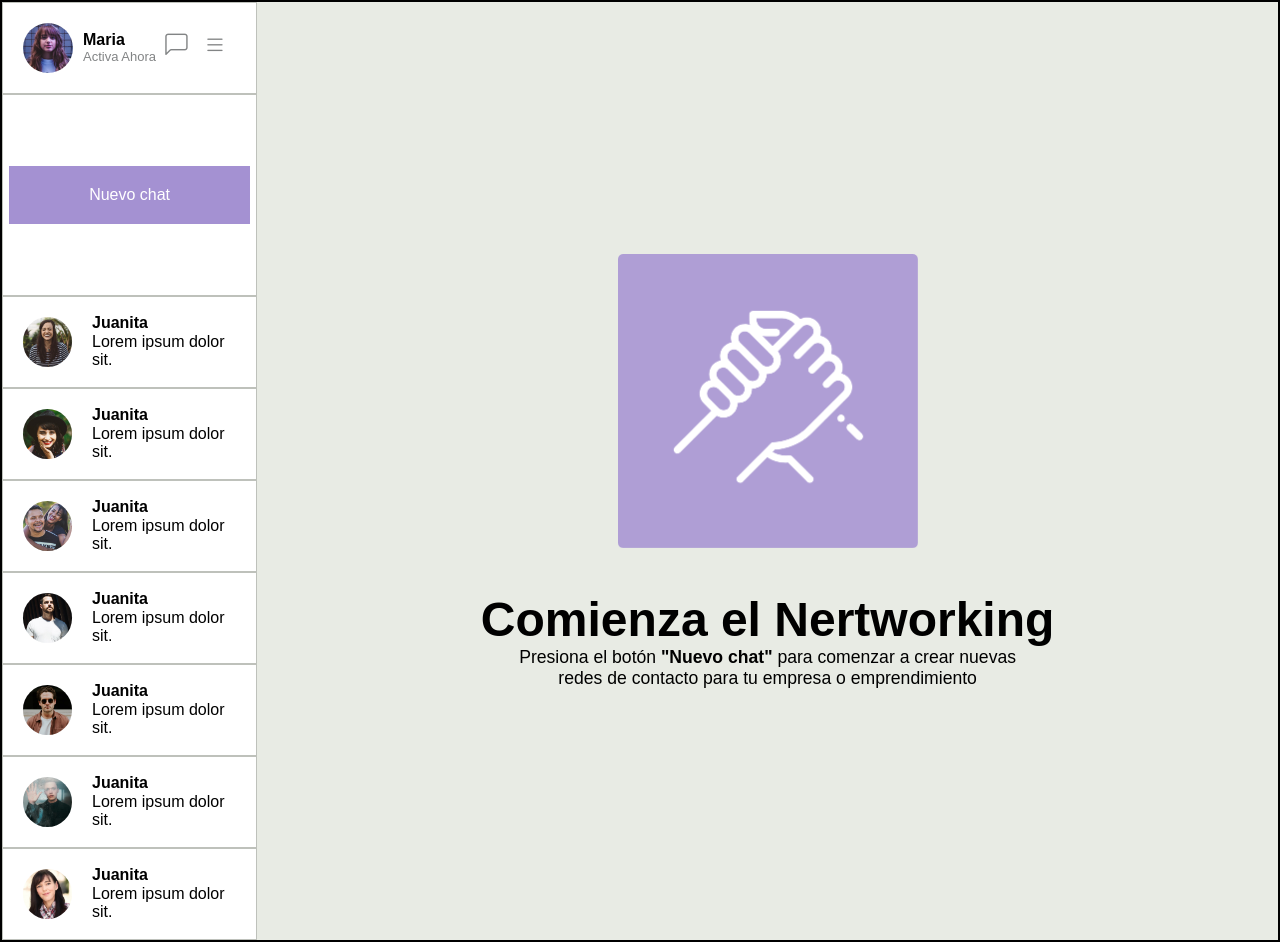
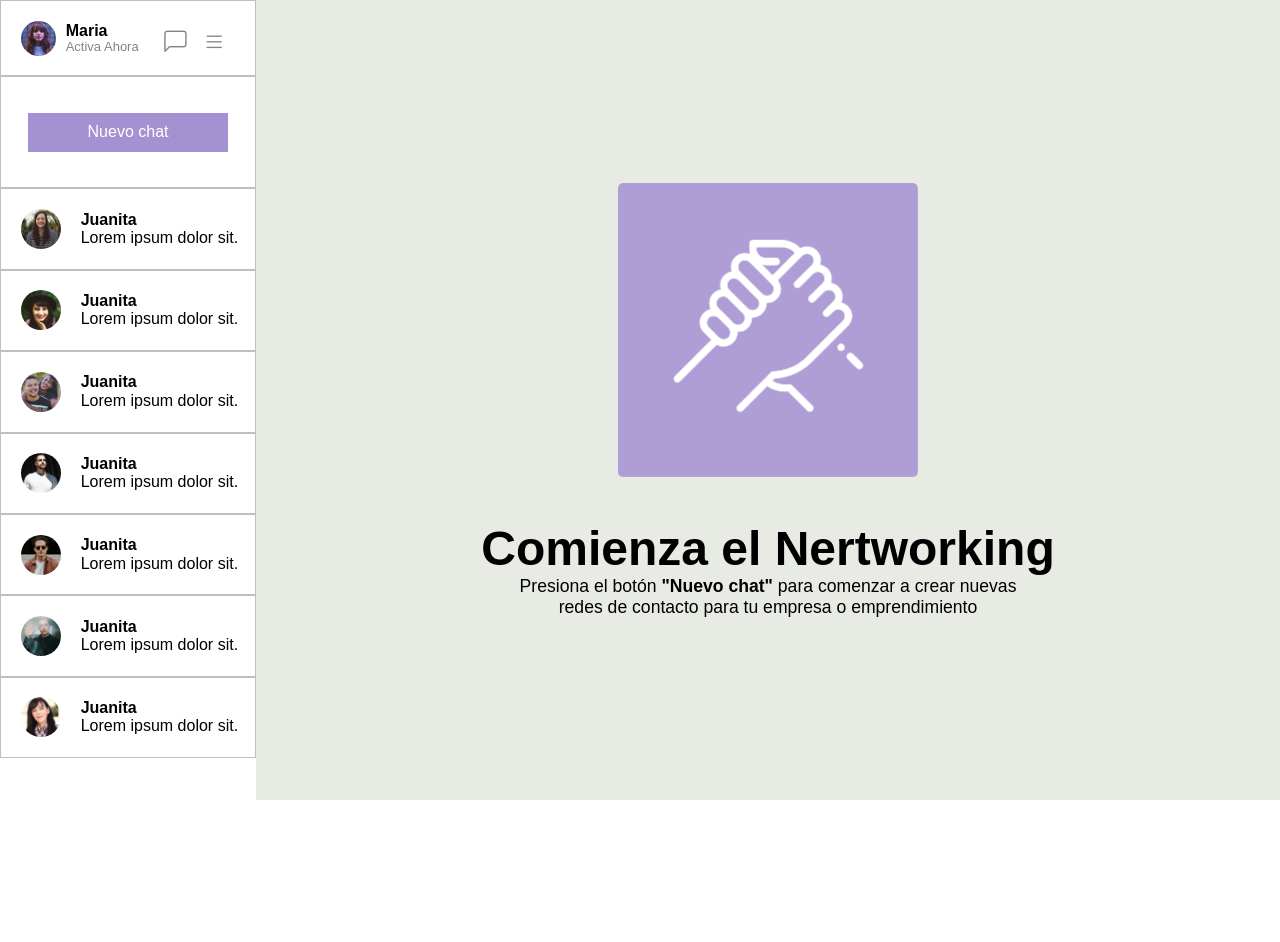
Before and after one commit to VictorZamorano/desafio_cssavanzado-1_sistmsj, a plain HTML site: page index.html in a window 1280 px wide. After the commit the page ends 800 px from the top, so only its background shows below. Drawn offline with nearby package versions, Linux system fonts and the light colour scheme.

Commit message:
Fix - quitar barra de scroll por tamaño de chatbox

```diff
--- a/assets/css/style.css
+++ b/assets/css/style.css
@@ -5,7 +5,6 @@ body {
 
 .container {
 	display: flex;
-	border: 2px solid black;
 }
 
 /* chatbox */
@@ -17,15 +16,15 @@ aside {
 .chatbox {
 	display: flex;
 	border: 1px solid #bec1bb;
-	padding: 10px;
+	padding: 9.7px;
 	justify-content: space-between;
 }
 
 /* header chatbox */
 .img-user1 {
 	background-image: url(../imgs/maria.jpg);
-	width: 50px;
-	height: 50px;
+	width: 35px;
+	height: 35px;
 	background-size: cover;
 	background-position: center;
 	border-radius: 50px;
@@ -74,7 +73,7 @@ p {
 /* button */
 .box-button {
 	display: flex;
-	height: 200px;
+	height: 110px;
 	border: 1px solid #bec1bb;
 	justify-content: center;
 	align-items: center;
@@ -83,7 +82,7 @@ p {
 	text-decoration: none;
 	color: white;
 	background-color: #a491d2;
-	padding: 20px 80px 20px 80px;
+	padding: 10px 60px 10px 60px;
 }
 
 .box-button a:hover{
@@ -98,8 +97,8 @@ p {
 /* usuarios */
 .img-user2 {
 	background-image: url(../imgs/Screen\ Shot\ 2018-11-28\ at\ 15.27.14.jpg);
-	width: 50px;
-	height: 50px;
+	width: 40px;
+	height: 40px;
 	background-size: cover;
 	background-position: center;
 	border-radius: 50px;
@@ -107,8 +106,8 @@ p {
 }
 .img-user3 {
 	background-image: url(../imgs/Screen\ Shot\ 2018-11-28\ at\ 15.28.04.jpg);
-	width: 50px;
-	height: 50px;
+	width: 40px;
+	height: 40px;
 	background-size: cover;
 	background-position: center;
 	border-radius: 50px;
@@ -116,8 +115,8 @@ p {
 }
 .img-user4 {
 	background-image: url(../imgs/Screen\ Shot\ 2018-11-28\ at\ 15.28.30.jpg);
-	width: 50px;
-	height: 50px;
+	width: 40px;
+	height: 40px;
 	background-size: cover;
 	background-position: center;
 	border-radius: 50px;
@@ -125,8 +124,8 @@ p {
 }
 .img-user5 {
 	background-image: url(../imgs/Screen\ Shot\ 2018-11-28\ at\ 15.30.34.jpg);
-	width: 50px;
-	height: 50px;
+	width: 40px;
+	height: 40px;
 	background-size: cover;
 	background-position: center;
 	border-radius: 50px;
@@ -134,8 +133,8 @@ p {
 }
 .img-user6 {
 	background-image: url(../imgs/Screen\ Shot\ 2018-11-28\ at\ 15.30.54.jpg);
-	width: 50px;
-	height: 50px;
+	width: 40px;
+	height: 40px;
 	background-size: cover;
 	background-position: center;
 	border-radius: 50px;
@@ -143,8 +142,8 @@ p {
 }
 .img-user7 {
 	background-image: url(../imgs/Screen\ Shot\ 2018-11-28\ at\ 15.32.16.jpg);
-	width: 50px;
-	height: 50px;
+	width: 40px;
+	height: 40px;
 	background-size: cover;
 	background-position: center;
 	border-radius: 50px;
@@ -152,8 +151,8 @@ p {
 }
 .img-user8 {
 	background-image: url(../imgs/Screen\ Shot\ 2018-11-28\ at\ 15.32.44.jpg);
-	width: 50px;
-	height: 50px;
+	width: 40px;
+	height: 40px;
 	background-size: cover;
 	background-position: center;
 	border-radius: 50px;
```
